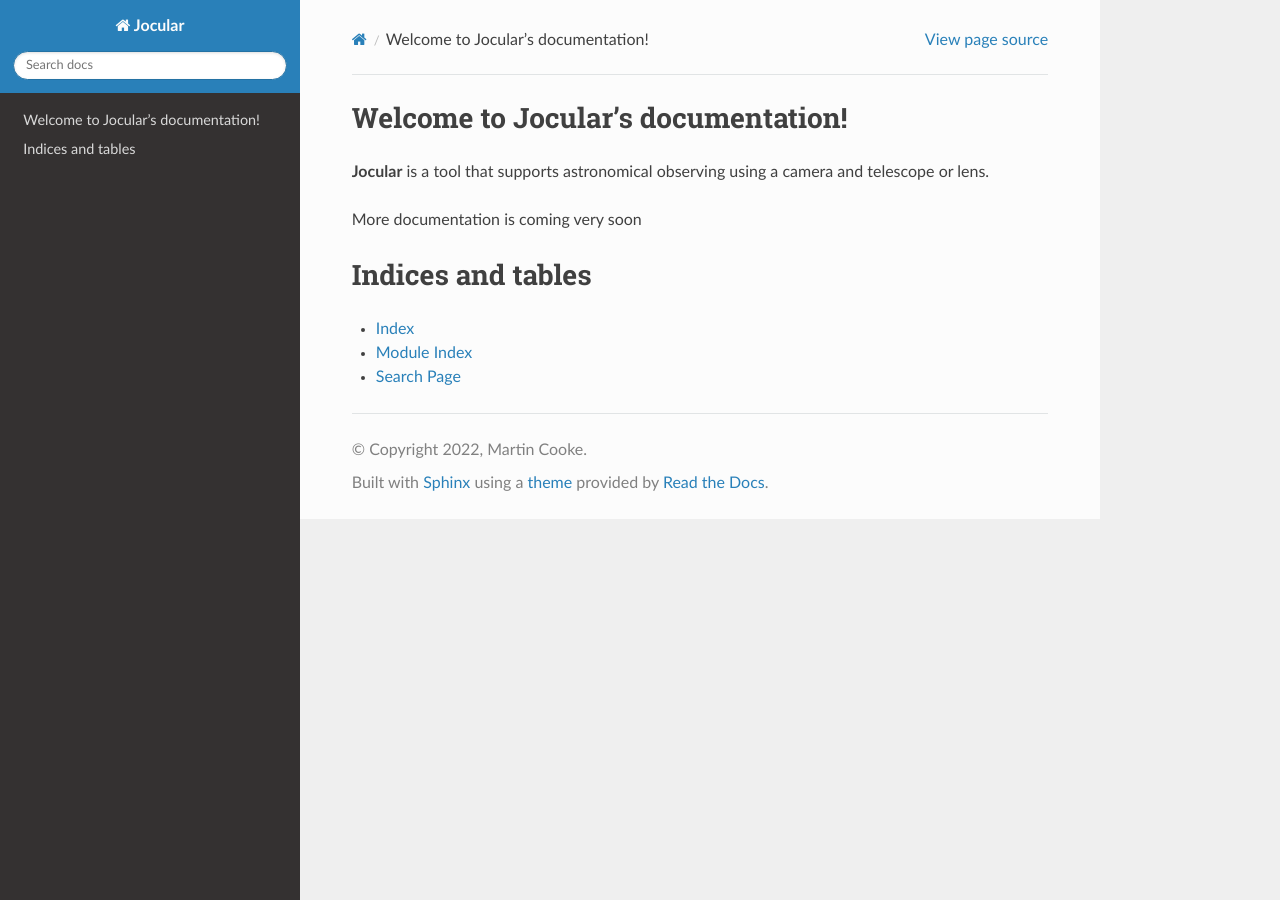
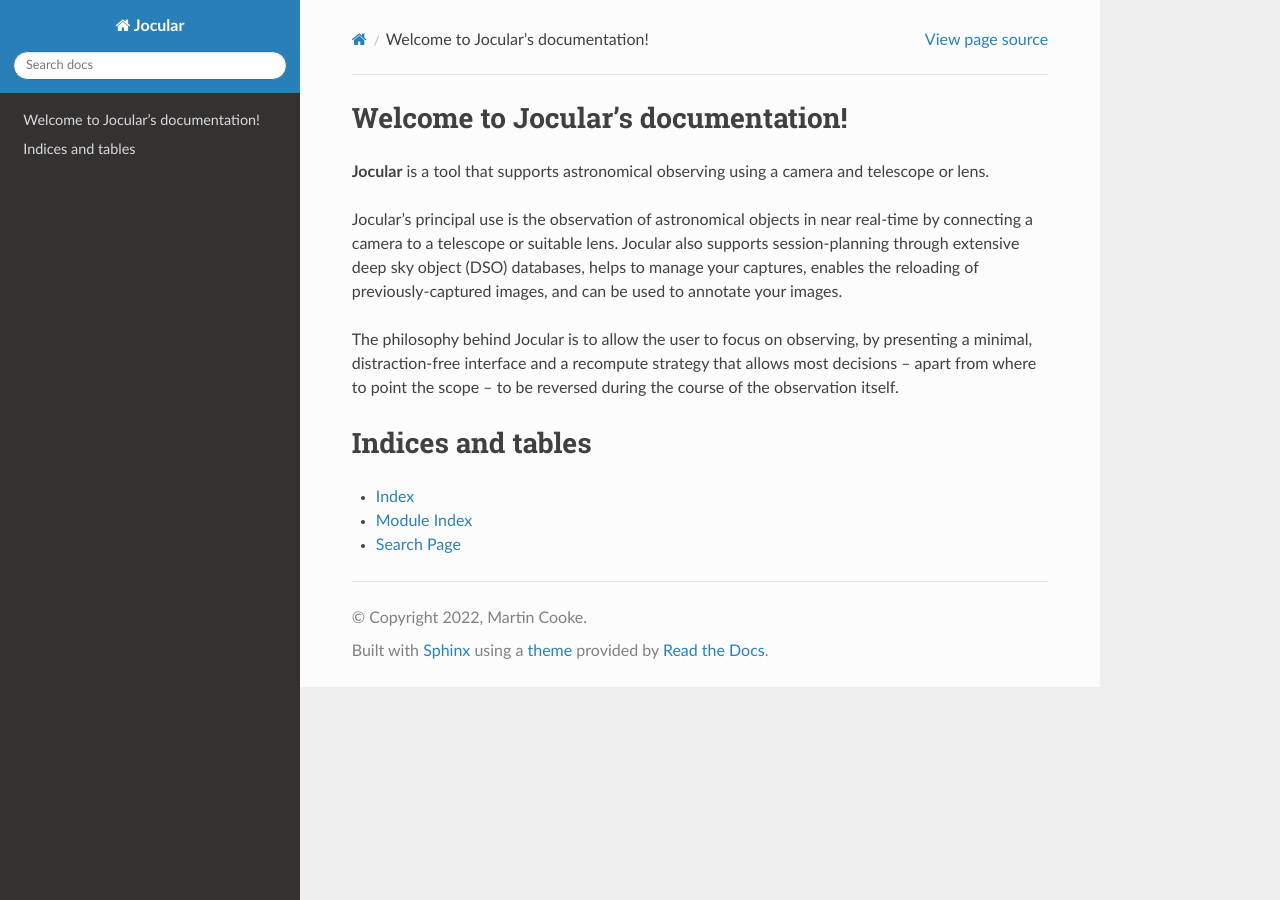
Before and after one commit to MartinCooke/jocular, a Sphinx documentation site: the page built from docs/source/index.rst, in a window 1280 px wide. Built offline with Sphinx 7.4.7 and the Read the Docs theme 2.0.0, drawn with Linux system fonts in a browser that asks for light colours.

Commit message:
doc home page

```diff
--- a/docs/source/index.rst
+++ b/docs/source/index.rst
@@ -8,7 +8,9 @@ Welcome to Jocular's documentation!
 
 **Jocular** is a tool that supports astronomical observing using a camera and telescope or lens.
 
-More documentation is coming very soon
+Jocular's principal use is the observation of astronomical objects in near real-time by connecting a camera to a telescope or suitable lens. Jocular also supports session-planning through extensive deep sky object (DSO) databases, helps to manage your captures, enables the reloading of previously-captured images, and can be used to annotate your images.
+
+The philosophy behind Jocular is to allow the user to focus on observing, by presenting a minimal, distraction-free interface and a recompute strategy that allows most decisions -- apart from where to point the scope -- to be reversed during the course of the observation itself.
 
 .. toctree::
    :maxdepth: 2
```
